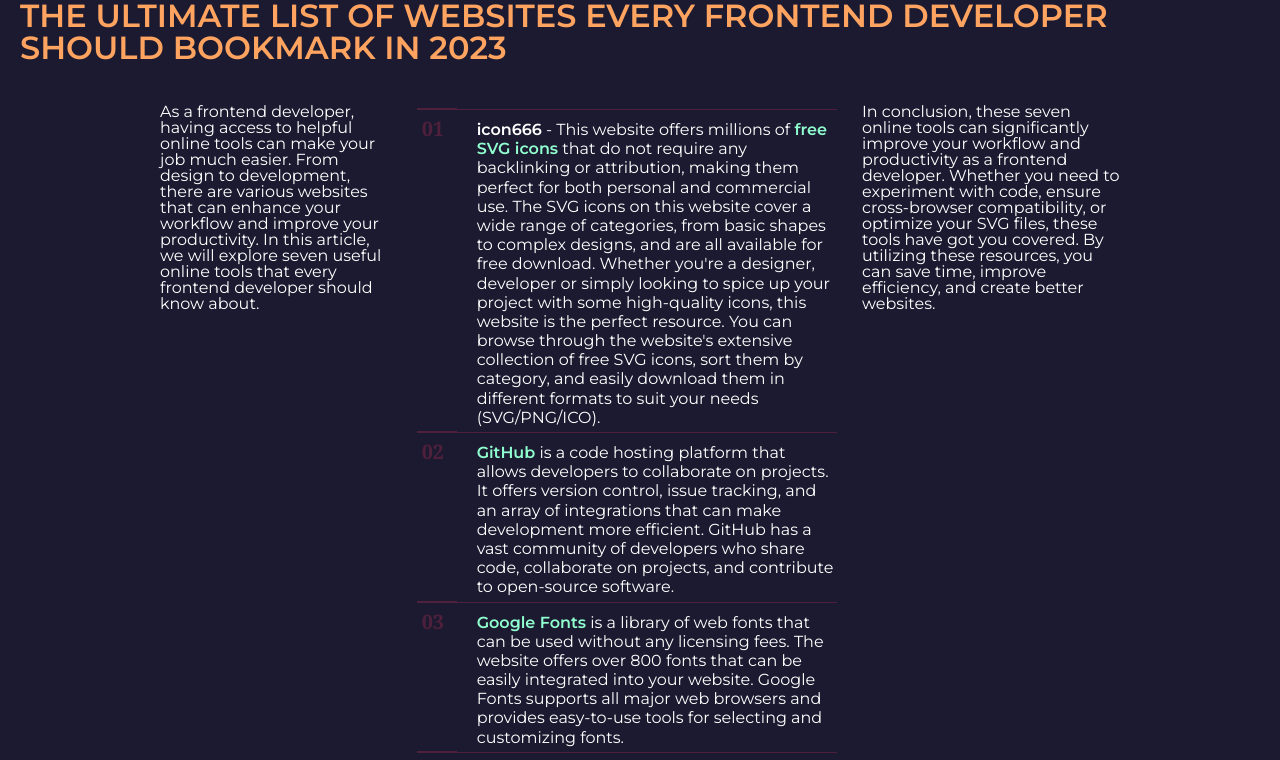
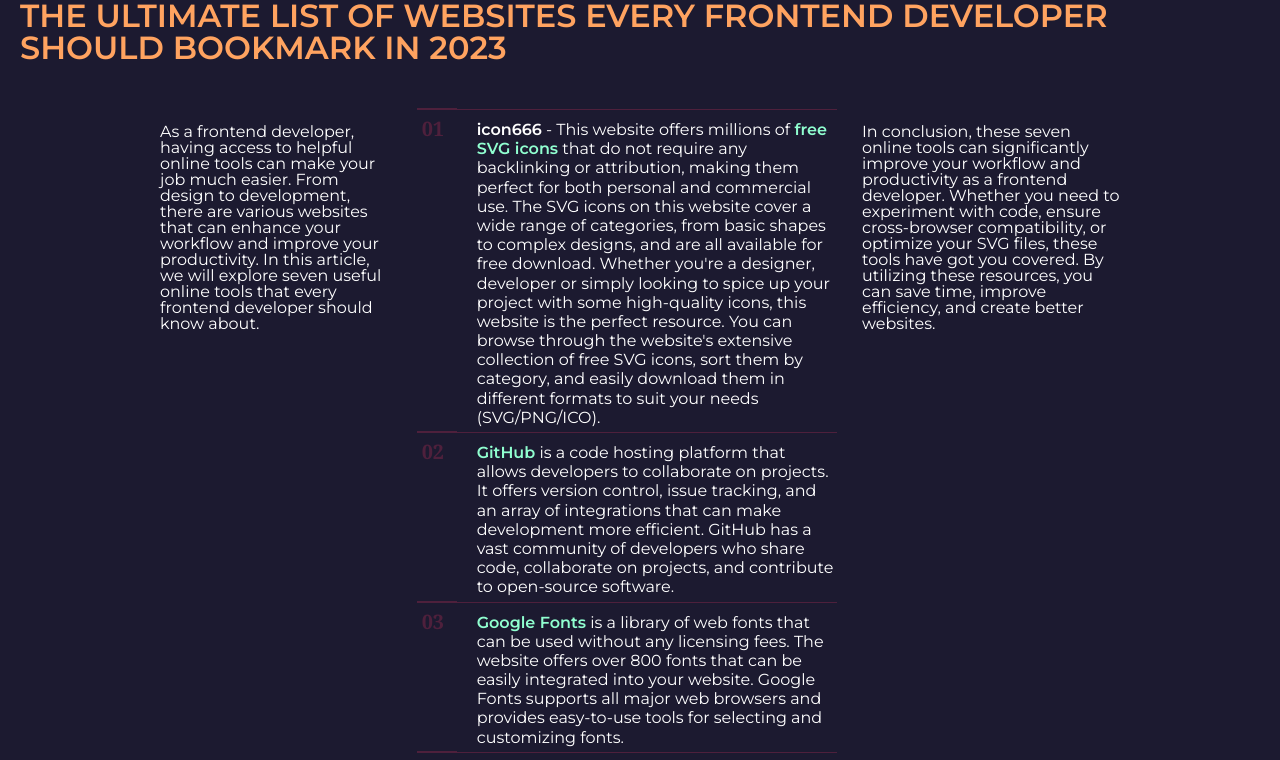
Before and after one commit to mikeparson/frontend_tools, a plain HTML site: page index.html in a window 1280 px wide. Shown: the top 760 px of the page. Drawn offline with Linux system fonts and the light colour scheme.

Commit message:
Update index.html

```diff
--- a/index.html
+++ b/index.html
@@ -12,6 +12,8 @@
    padding: 0;
    box-sizing: border-box;
 }
+
+      p {margin:20px 0;}
 
 body {
    font-family: 'Montserrat', sans-serif;
```
